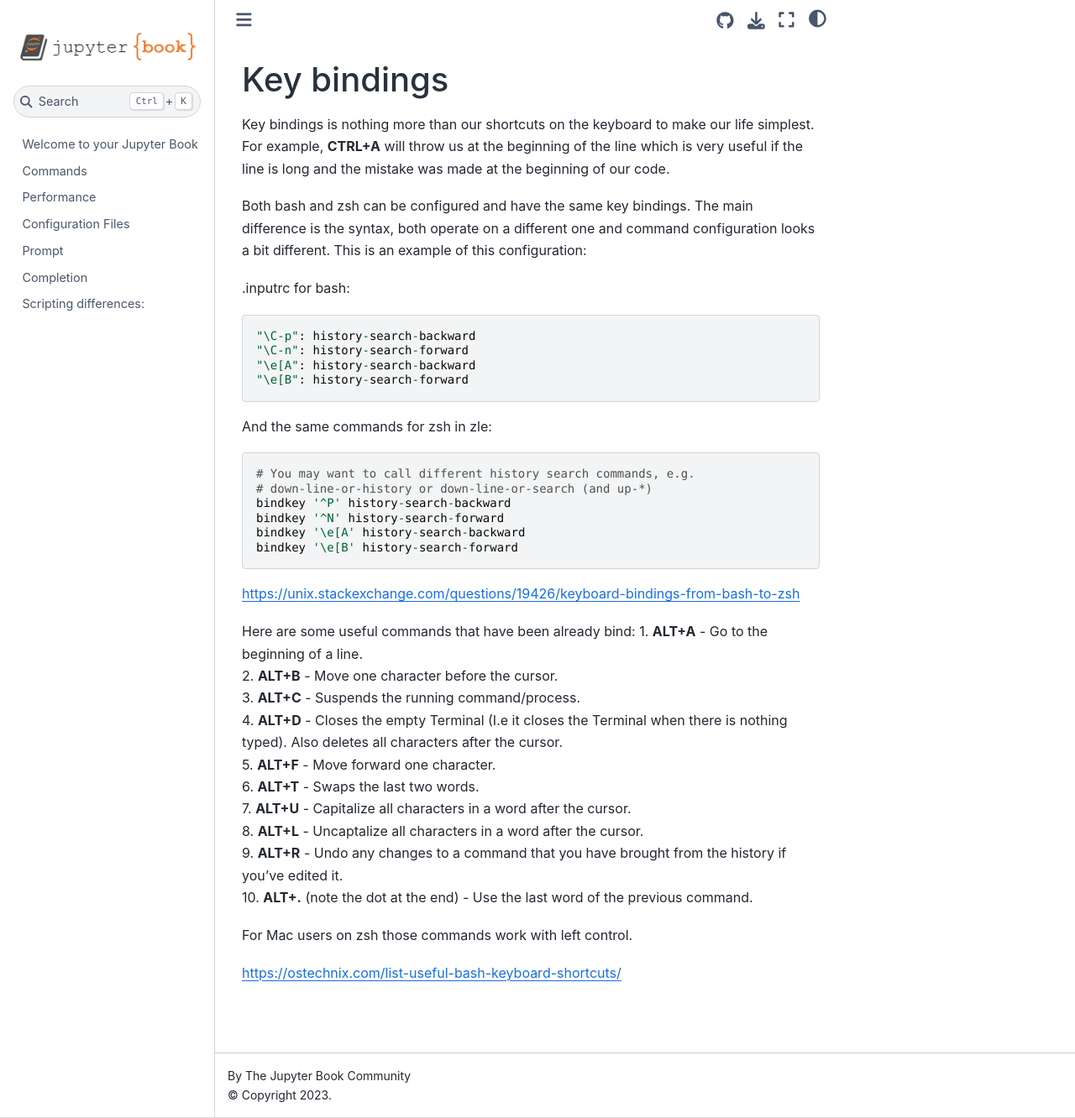
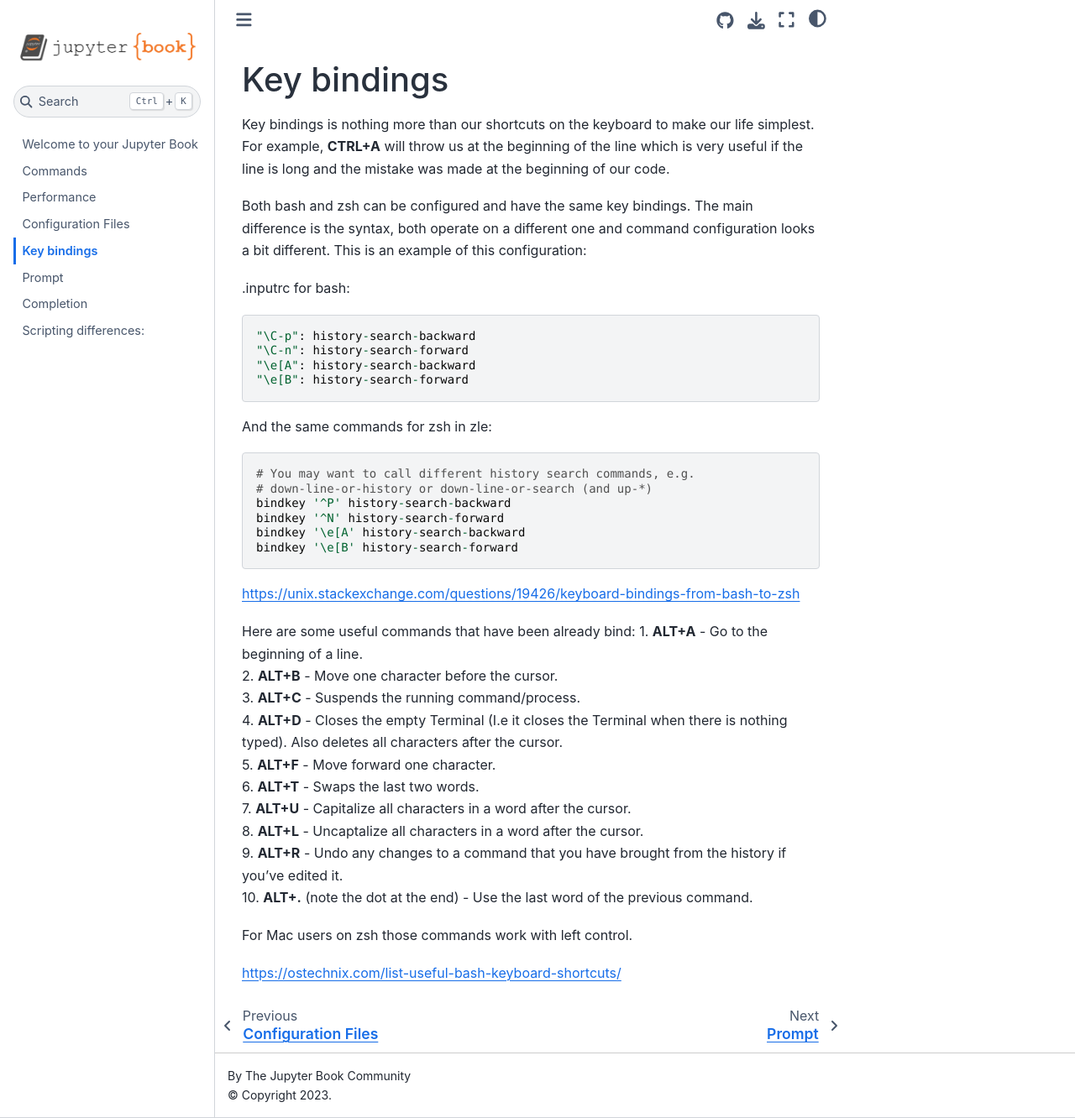
Before and after one commit to marcinpawlukiewicz/bash-zsh, a Jupyter Book: the page built from key_bindings.md, in a window 1280 px wide and 1332 px high. Shown: the whole window at 84% size. Built offline with Jupyter Book 1.0.4 settings and Sphinx 7.4.7 and the Sphinx Book theme 1.1.4, drawn with Linux system fonts in a browser that asks for light colours; pages that are not in the unit, such as notebooks, are missing from menus.

Commit message:
Update _toc.yml

```diff
--- a/_toc.yml
+++ b/_toc.yml
@@ -7,7 +7,7 @@ chapters:
 - file: commands
 - file: performance
 - file: configuration_files
-- file: key_bidings
+- file: key_bindings
 - file: prompt
 - file: completion
 - file: scripting_differences
```
